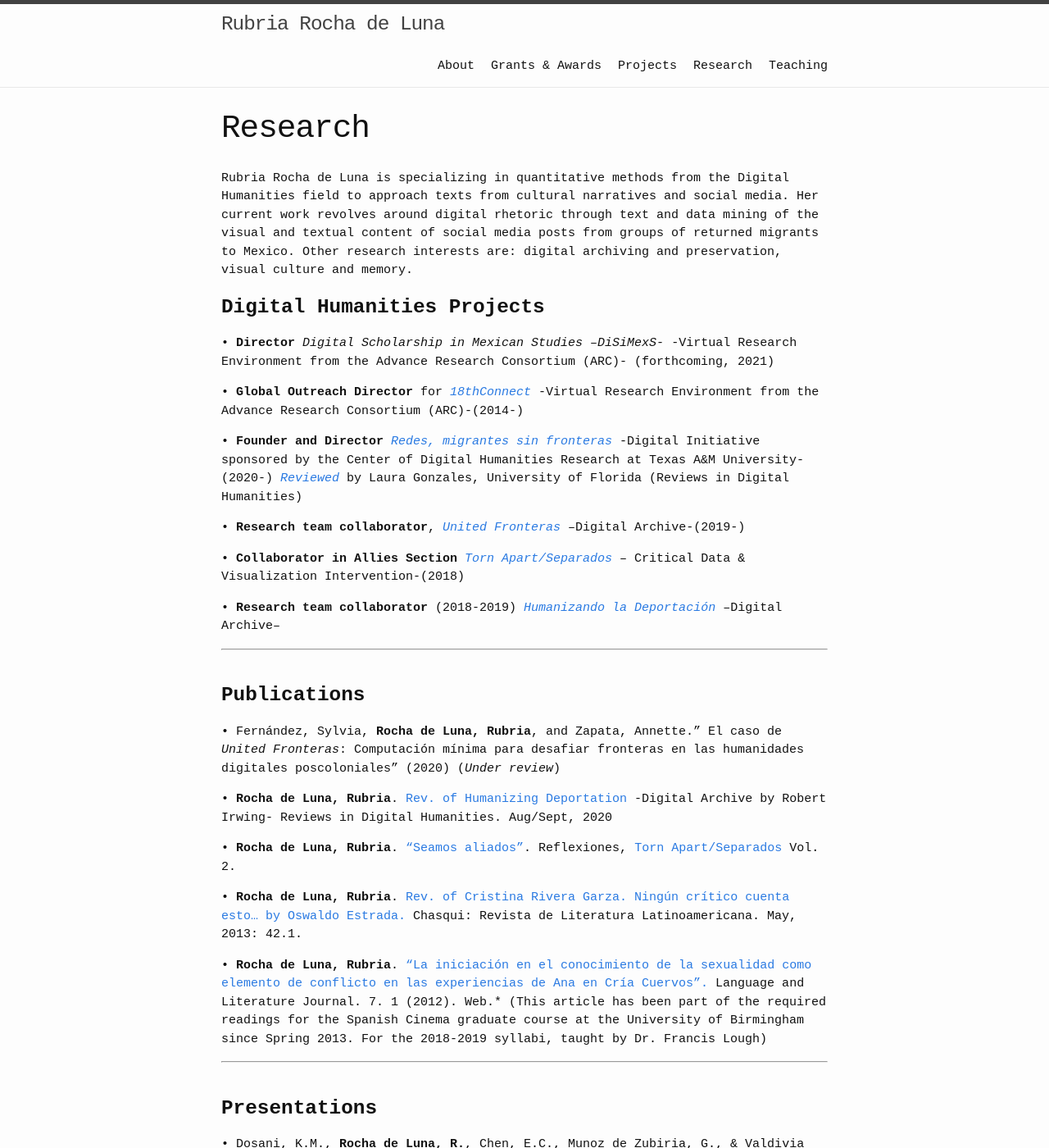
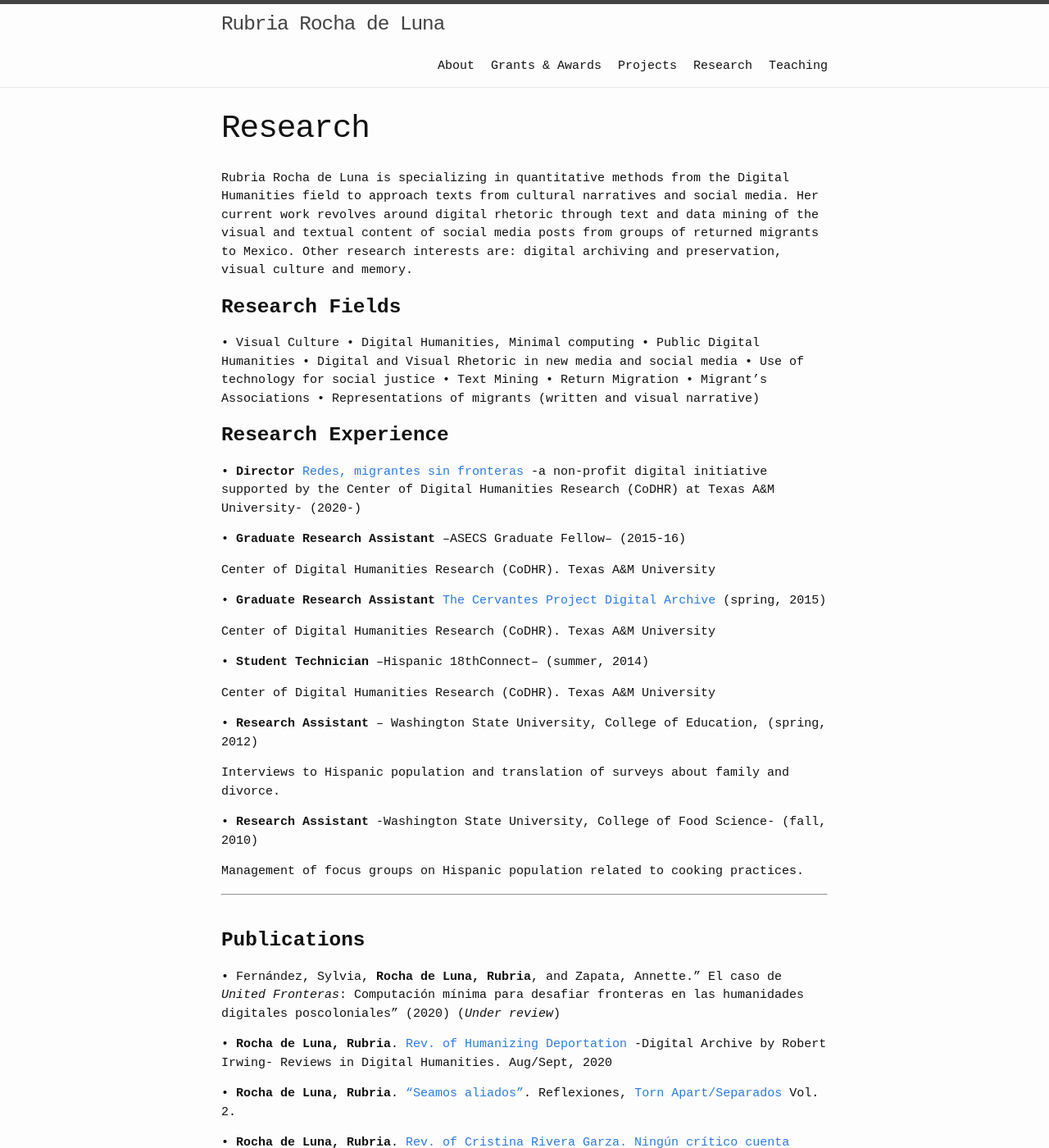
Before and after one commit to RubriaR/rubriarocha, a Jekyll site: the page built from research.md, in a window 1280 px wide and 1400 px high. Shown: the whole window at 82% size. Built offline with Jekyll 4.4.1, drawn with Linux system fonts in a browser that asks for light colours; some of the changed text lies outside the part shown.

Commit message:
Update research.md
ahora va aqui la info de research, experiencia, overview, publications, presentations

```diff
--- a/research.md
+++ b/research.md
@@ -1,29 +1,52 @@
 ---
 layout: page
 title: Research
-permalink: /research/
+permalink: /Research/
 ---
 
 Rubria Rocha de Luna is specializing in quantitative methods from the Digital Humanities field to approach texts from cultural narratives and social media. Her current work revolves around digital rhetoric through text and data mining of the visual and textual content of social media posts from groups of returned migrants to Mexico. Other research interests are: digital archiving and preservation, visual culture and memory.
+
+### **Research Fields**
+
+•	Visual Culture
+•	Digital Humanities, Minimal computing
+•	Public Digital Humanities
+•	Digital and Visual Rhetoric in new media and social media
+•	Use of technology for social justice
+•	Text Mining
+•	Return Migration
+•	Migrant’s Associations
+•	Representations of migrants (written and visual narrative)
+
+
+### **Research Experience**
+
+•  **Director** [Redes, migrantes sin fronteras] -a non-profit digital initiative supported by the Center of Digital Humanities Research (CoDHR) at Texas A&M University- (2020-)
+
+•  **Graduate Research Assistant**  –ASECS Graduate Fellow– (2015-16)
+
+Center of Digital Humanities Research (CoDHR). Texas A&M University
+
+•  **Graduate Research Assistant** [The Cervantes Project Digital Archive] (spring, 2015)
+
+Center of Digital Humanities Research (CoDHR). Texas A&M University
+
+•  **Student Technician**  –Hispanic 18thConnect–  (summer, 2014)
+
+Center of Digital Humanities Research (CoDHR). Texas A&M University
+
+•	**Research Assistant** – Washington State University, College of Education, (spring, 2012)
+
+Interviews to Hispanic population and translation of surveys about family and divorce.
+
+
+•	**Research Assistant** -Washington State University, College of Food Science- (fall, 2010)
+
+Management of focus groups on Hispanic population related to cooking practices.
+
+--------------------------------------------------------------------------------
 <br>
 
-### **Digital Humanities Projects**
-
-•	**Director** *Digital Scholarship in Mexican Studies –DiSiMexS-* -Virtual Research Environment from the Advance Research Consortium (ARC)- (forthcoming, 2021)
-
-•	**Global Outreach Director** for *[18thConnect]* -Virtual Research Environment from the Advance Research Consortium (ARC)-(2014-)
-
-•	**Founder and Director** *[Redes, migrantes sin fronteras]* -Digital Initiative sponsored by the Center of Digital Humanities Research at Texas A&M University- (2020-)
-  *[Reviewed]* by Laura Gonzales, University of Florida (Reviews in Digital Humanities)
-
-•	**Research team collaborator**, *[United Fronteras]* –Digital Archive-(2019-)
-
-•	**Collaborator in Allies Section** *[Torn Apart/Separados]* – Critical Data & Visualization Intervention-(2018)
-
-•	**Research team collaborator** (2018-2019) *[Humanizando la Deportación]* –Digital Archive–
-
-------------------------------------------------------------------------
-<br>
 ### **Publications**
 
 • Fernández, Sylvia, **Rocha de Luna, Rubria**, and Zapata, Annette." El caso de *United Fronteras*: Computación mínima para desafiar fronteras en las humanidades digitales poscoloniales" (2020) (*Under review*)
@@ -69,30 +92,11 @@ Rubria Rocha de Luna is specializing in quantitative methods from the Digital Hu
 
 •	**Rocha de Luna, Rubria**. “Las manifestaciones eróticas de Cuca Martínez en Te di la vida entera”. XXXVI Congreso Anual de Literaturas Hispánicas. Lo erótico (o su contrario) en la literatura y el cine. Indiana University of Pennsylvania. October 22, 2010.
 
-----------------------------------------------------------------------
-<br>
-### **Interviews**
 
-*[Investing In Mexico’s Future.]* Monitor on Psychology. April 1, 2019.
-
-Interview for the American Psychological Association about the research work with Mexican returnees.
-
-<br>
-*[Program piloted to help online students connect.]* WSU Insider. August 16, 2012.
-
-Interview about the use of VoiceThread in the design of Spanish online courses at Washington State University’s Global Campus.
-
-
-
-[18thConnect]:http://www.18thConnect.org
-[Redes, migrantes sin fronteras]: https://redes.dh.tamu.edu/
-[Reviewed]:https://reviewsindh.pubpub.org/pub/redes-migrantes-sin-fronteras/release/3
-[United Fronteras]:https://unitedfronteras.github.io/
-[Torn Apart/Separados]:http://xpmethod.plaintext.in/torn-apart/
-[Humanizando la Deportación]:http://humanizandoladeportacion.ucdavis.edu/en/
+[Redes, migrantes sin fronteras]:http://redes.dh.tamu.edu/
+[The Cervantes Project Digital Archive]:http://cervantes.tamu.edu/
 ["Seamos aliados"]:http://xpmethod.plaintext.in/torn-apart/reflections/rubria_rocha.html
 [Rev. of Cristina Rivera Garza. Ningún crítico cuenta esto… by Oswaldo Estrada.]:https://go.gale.com/ps/anonymous?id=GALE%7CA344496453&sid=googleScholar&v=2.1&it=r&linkaccess=abs&issn=01458973&p=AONE&sw=w
 [“La iniciación en el conocimiento de la sexualidad como elemento de conflicto en las experiencias de Ana en Cría Cuervos”.]:https://lljournal.commons.gc.cuny.edu/2012-1-rocha-texto/
 [Rev. of Humanizing Deportation]:https://reviewsindh.pubpub.org/pub/humanizing-deportation/release/2
-[Investing In Mexico’s Future.]: https://www.apa.org/monitor/2019/04/investing-mexico#
-[Program piloted to help online students connect.]: https://news.wsu.edu/2012/08/16/program-piloted-to-help-online-students-connect/
+[Torn Apart/Separados]:http://xpmethod.plaintext.in/torn-apart/
```
